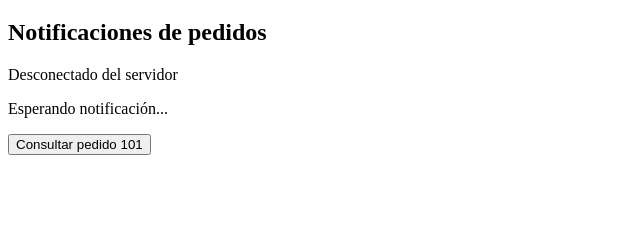
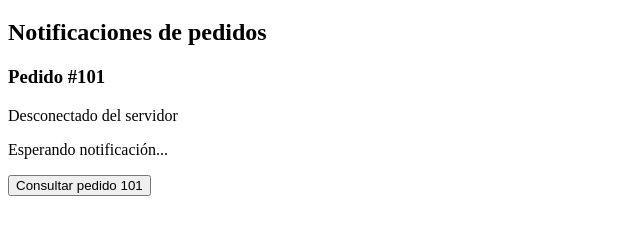
Before and after one commit to Josue0522/icc-sd-cafeteria-distribuida, a plain HTML site: page web/index.html in a window 1280 px wide. Shown: the part 61-296 px from the top of the page, without its empty margins (0-640 px from the left). Drawn offline with Linux system fonts and the light colour scheme.

Commit message:
docs: agregar ADR y actualizar interfaz WebSocket

```diff
--- a/web/index.html
+++ b/web/index.html
@@ -10,6 +10,8 @@
     <h1>Cafetería Universitaria</h1>
     <h2>Notificaciones de pedidos</h2>
 
+    <h3 id="numeroPedido"></h3>
+
     <p id="conexion">Conectando...</p>
     <p id="estado">Esperando notificación...</p>
 
@@ -18,7 +20,11 @@
     </button>
 
     <script>
-        const pedidoId = 101;
+        const parametros = new URLSearchParams(window.location.search);
+        const pedidoId = Number(parametros.get("pedido") || 101);
+
+        document.getElementById("numeroPedido").innerText =
+            `Pedido #${pedidoId}`;
 
         const socket = new WebSocket(
             `ws://localhost:8001/ws/${pedidoId}`
```
Also changed, not shown: 1 other file.
